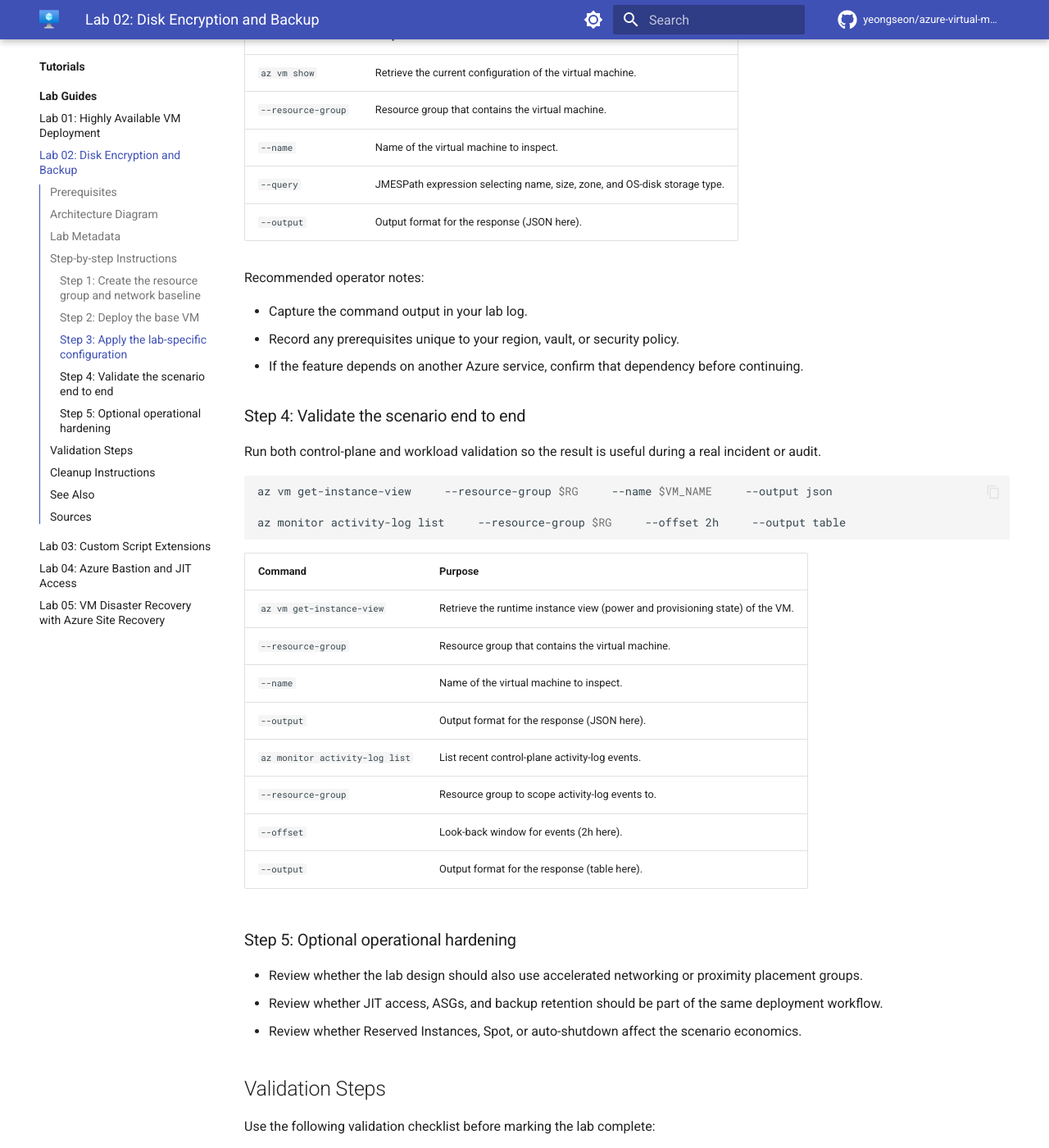
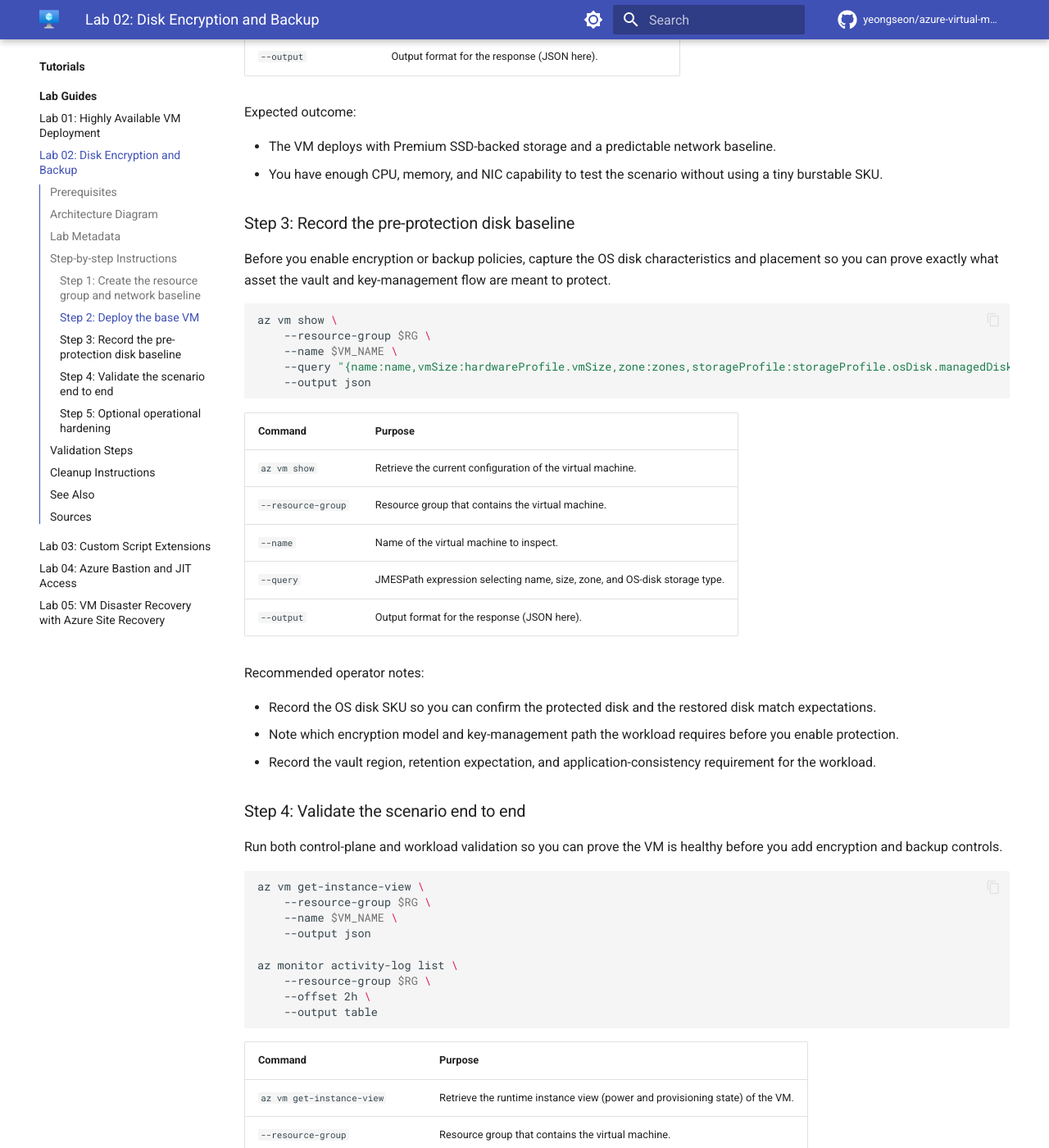
Before and after one commit to yeongseon/azure-virtual-machine-practical-guide, an MkDocs documentation site: the page built from docs/tutorials/lab-guides/lab-02-disk-encryption-and-backup.md, in a window 1280 px wide and 1400 px high, scrolled down 3700 px. Shown: the whole window at 82% size. Built offline with MkDocs 1.6.1 and Material for MkDocs 9.7.7, drawn with Linux system fonts in a browser that asks for light colours; comment, search, counter and statistics services are not loaded; some of the changed text lies outside the part shown.

Commit message:
docs: tailor HA and backup lab checkpoints
Ultraworked with [Sisyphus](https://github.com/code-yeongyu/oh-my-openagent)

Co-authored-by: Sisyphus <clio-agent@sisyphuslabs.ai>

````diff
--- a/docs/tutorials/lab-guides/lab-01-highly-available-vm-deployment.md
+++ b/docs/tutorials/lab-guides/lab-01-highly-available-vm-deployment.md
@@ -61,9 +61,18 @@ graph TD
 ### Step 1: Create the resource group and network baseline
 
 ```bash
-az group create     --name $RG     --location $LOCATION     --output json
+az group create \
+    --name $RG \
+    --location $LOCATION \
+    --output json
 
-az network vnet create     --resource-group $RG     --name $VNET_NAME     --address-prefixes 10.40.0.0/16     --subnet-name $SUBNET_NAME     --subnet-prefixes 10.40.1.0/24     --output json
+az network vnet create \
+    --resource-group $RG \
+    --name $VNET_NAME \
+    --address-prefixes 10.40.0.0/16 \
+    --subnet-name $SUBNET_NAME \
+    --subnet-prefixes 10.40.1.0/24 \
+    --output json
 ```
 
 | Command | Purpose |
@@ -88,7 +97,18 @@ Expected outcome:
 ### Step 2: Deploy the base VM
 
 ```bash
-az vm create     --resource-group $RG     --name $VM_NAME     --image Ubuntu2204     --size Standard_D4s_v5     --admin-username azureuser     --generate-ssh-keys     --vnet-name $VNET_NAME     --subnet $SUBNET_NAME     --public-ip-sku Standard     --storage-sku Premium_LRS     --output json
+az vm create \
+    --resource-group $RG \
+    --name $VM_NAME \
+    --image Ubuntu2204 \
+    --size Standard_D4s_v5 \
+    --admin-username azureuser \
+    --generate-ssh-keys \
+    --vnet-name $VNET_NAME \
+    --subnet $SUBNET_NAME \
+    --public-ip-sku Standard \
+    --storage-sku Premium_LRS \
+    --output json
 ```
 
 | Command | Purpose |
@@ -111,12 +131,16 @@ Expected outcome:
 - The VM deploys with Premium SSD-backed storage and a predictable network baseline.
 - You have enough CPU, memory, and NIC capability to test the scenario without using a tiny burstable SKU.
 
-### Step 3: Apply the lab-specific configuration
+### Step 3: Capture the high-availability placement baseline
 
-Use this step to apply the feature under test and document why it matters for production.
+Before you compare a single VM with a more resilient pattern, record whether this instance is regional or zonal and capture the storage baseline you would need to reproduce on any redundant instance.
 
 ```bash
-az vm show     --resource-group $RG     --name $VM_NAME     --query "{name:name,vmSize:hardwareProfile.vmSize,zone:zones,storageProfile:storageProfile.osDisk.managedDisk.storageAccountType}"     --output json
+az vm show \
+    --resource-group $RG \
+    --name $VM_NAME \
+    --query "{name:name,vmSize:hardwareProfile.vmSize,zone:zones,storageProfile:storageProfile.osDisk.managedDisk.storageAccountType}" \
+    --output json
 ```
 
 | Command | Purpose |
@@ -129,18 +153,24 @@ az vm show     --resource-group $RG     --name $VM_NAME     --query "{name:name,
 
 Recommended operator notes:
 
-- Capture the command output in your lab log.
-- Record any prerequisites unique to your region, vault, or security policy.
-- If the feature depends on another Azure service, confirm that dependency before continuing.
+- Record whether `zone` is populated or empty so you know whether this build is already zonal.
+- Note which next step would provide redundancy for this workload: a second zonal VM, an availability set, or a VM scale set.
+- Capture any regional constraints for load balancer, zone support, or quota before you expand the design.
 
 ### Step 4: Validate the scenario end to end
 
-Run both control-plane and workload validation so the result is useful during a real incident or audit.
+Run both control-plane and workload validation so you can compare this single-instance baseline with any later highly available deployment.
 
 ```bash
-az vm get-instance-view     --resource-group $RG     --name $VM_NAME     --output json
+az vm get-instance-view \
+    --resource-group $RG \
+    --name $VM_NAME \
+    --output json
 
-az monitor activity-log list     --resource-group $RG     --offset 2h     --output table
+az monitor activity-log list \
+    --resource-group $RG \
+    --offset 2h \
+    --output table
 ```
 
 | Command | Purpose |
@@ -156,9 +186,9 @@ az monitor activity-log list     --resource-group $RG     --offset 2h     --outp
 
 ### Step 5: Optional operational hardening
 
-- Review whether the lab design should also use accelerated networking or proximity placement groups.
-- Review whether JIT access, ASGs, and backup retention should be part of the same deployment workflow.
-- Review whether Reserved Instances, Spot, or auto-shutdown affect the scenario economics.
+- Review whether the resilient design should use a second zonal VM, an availability set, or a VM scale set.
+- Review whether a Standard Load Balancer is required to prove the final production pattern.
+- Review whether backup, patching, and alerting need to be updated when you add more instances.
 
 ## Validation Steps
 
@@ -172,11 +202,19 @@ Use the following validation checklist before marking the lab complete:
 ## Cleanup Instructions
 
 ```bash
-az vm delete     --resource-group $RG     --name $VM_NAME     --yes
+az vm delete \
+    --resource-group $RG \
+    --name $VM_NAME \
+    --yes
 
-az network nic delete     --resource-group $RG     --name "${VM_NAME}VMNic"
+az network nic delete \
+    --resource-group $RG \
+    --name "${VM_NAME}VMNic"
 
-az group delete     --name $RG     --yes     --no-wait
+az group delete \
+    --name $RG \
+    --yes \
+    --no-wait
 ```
 
 | Command | Purpose |
--- a/docs/tutorials/lab-guides/lab-02-disk-encryption-and-backup.md
+++ b/docs/tutorials/lab-guides/lab-02-disk-encryption-and-backup.md
@@ -61,9 +61,18 @@ graph TD
 ### Step 1: Create the resource group and network baseline
 
 ```bash
-az group create     --name $RG     --location $LOCATION     --output json
+az group create \
+    --name $RG \
+    --location $LOCATION \
+    --output json
 
-az network vnet create     --resource-group $RG     --name $VNET_NAME     --address-prefixes 10.40.0.0/16     --subnet-name $SUBNET_NAME     --subnet-prefixes 10.40.1.0/24     --output json
+az network vnet create \
+    --resource-group $RG \
+    --name $VNET_NAME \
+    --address-prefixes 10.40.0.0/16 \
+    --subnet-name $SUBNET_NAME \
+    --subnet-prefixes 10.40.1.0/24 \
+    --output json
 ```
 
 | Command | Purpose |
@@ -88,7 +97,18 @@ Expected outcome:
 ### Step 2: Deploy the base VM
 
 ```bash
-az vm create     --resource-group $RG     --name $VM_NAME     --image Ubuntu2204     --size Standard_D4s_v5     --admin-username azureuser     --generate-ssh-keys     --vnet-name $VNET_NAME     --subnet $SUBNET_NAME     --public-ip-sku Standard     --storage-sku Premium_LRS     --output json
+az vm create \
+    --resource-group $RG \
+    --name $VM_NAME \
+    --image Ubuntu2204 \
+    --size Standard_D4s_v5 \
+    --admin-username azureuser \
+    --generate-ssh-keys \
+    --vnet-name $VNET_NAME \
+    --subnet $SUBNET_NAME \
+    --public-ip-sku Standard \
+    --storage-sku Premium_LRS \
+    --output json
 ```
 
 | Command | Purpose |
@@ -111,12 +131,16 @@ Expected outcome:
 - The VM deploys with Premium SSD-backed storage and a predictable network baseline.
 - You have enough CPU, memory, and NIC capability to test the scenario without using a tiny burstable SKU.
 
-### Step 3: Apply the lab-specific configuration
+### Step 3: Record the pre-protection disk baseline
 
-Use this step to apply the feature under test and document why it matters for production.
+Before you enable encryption or backup policies, capture the OS disk characteristics and placement so you can prove exactly what asset the vault and key-management flow are meant to protect.
 
 ```bash
-az vm show     --resource-group $RG     --name $VM_NAME     --query "{name:name,vmSize:hardwareProfile.vmSize,zone:zones,storageProfile:storageProfile.osDisk.managedDisk.storageAccountType}"     --output json
+az vm show \
+    --resource-group $RG \
+    --name $VM_NAME \
+    --query "{name:name,vmSize:hardwareProfile.vmSize,zone:zones,storageProfile:storageProfile.osDisk.managedDisk.storageAccountType}" \
+    --output json
 ```
 
 | Command | Purpose |
@@ -129,18 +153,24 @@ az vm show     --resource-group $RG     --name $VM_NAME     --query "{name:name,
 
 Recommended operator notes:
 
-- Capture the command output in your lab log.
-- Record any prerequisites unique to your region, vault, or security policy.
-- If the feature depends on another Azure service, confirm that dependency before continuing.
+- Record the OS disk SKU so you can confirm the protected disk and the restored disk match expectations.
+- Note which encryption model and key-management path the workload requires before you enable protection.
+- Record the vault region, retention expectation, and application-consistency requirement for the workload.
 
 ### Step 4: Validate the scenario end to end
 
-Run both control-plane and workload validation so the result is useful during a real incident or audit.
+Run both control-plane and workload validation so you can prove the VM is healthy before you add encryption and backup controls.
 
 ```bash
-az vm get-instance-view     --resource-group $RG     --name $VM_NAME     --output json
+az vm get-instance-view \
+    --resource-group $RG \
+    --name $VM_NAME \
+    --output json
 
-az monitor activity-log list     --resource-group $RG     --offset 2h     --output table
+az monitor activity-log list \
+    --resource-group $RG \
+    --offset 2h \
+    --output table
 ```
 
 | Command | Purpose |
@@ -156,9 +186,9 @@ az monitor activity-log list     --resource-group $RG     --offset 2h     --outp
 
 ### Step 5: Optional operational hardening
 
-- Review whether the lab design should also use accelerated networking or proximity placement groups.
-- Review whether JIT access, ASGs, and backup retention should be part of the same deployment workflow.
-- Review whether Reserved Instances, Spot, or auto-shutdown affect the scenario economics.
+- Review whether the workload needs customer-managed keys, backup extensions, or restore testing beyond VM-level backup.
+- Review whether backup retention and encryption decisions change the recovery objective for this VM.
+- Review whether the production workflow also needs workload-aware backup for databases inside the VM.
 
 ## Validation Steps
 
@@ -172,11 +202,19 @@ Use the following validation checklist before marking the lab complete:
 ## Cleanup Instructions
 
 ```bash
-az vm delete     --resource-group $RG     --name $VM_NAME     --yes
+az vm delete \
+    --resource-group $RG \
+    --name $VM_NAME \
+    --yes
 
-az network nic delete     --resource-group $RG     --name "${VM_NAME}VMNic"
+az network nic delete \
+    --resource-group $RG \
+    --name "${VM_NAME}VMNic"
 
-az group delete     --name $RG     --yes     --no-wait
+az group delete \
+    --name $RG \
+    --yes \
+    --no-wait
 ```
 
 | Command | Purpose |
````
